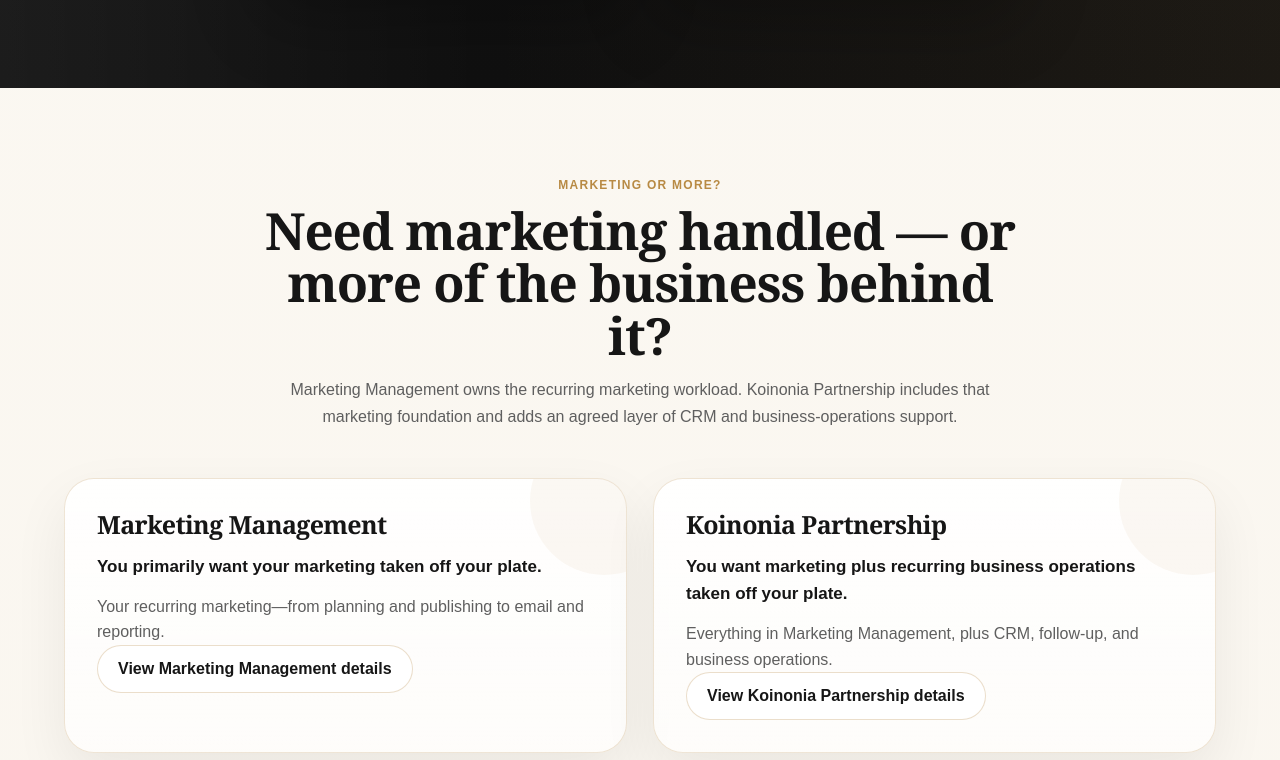
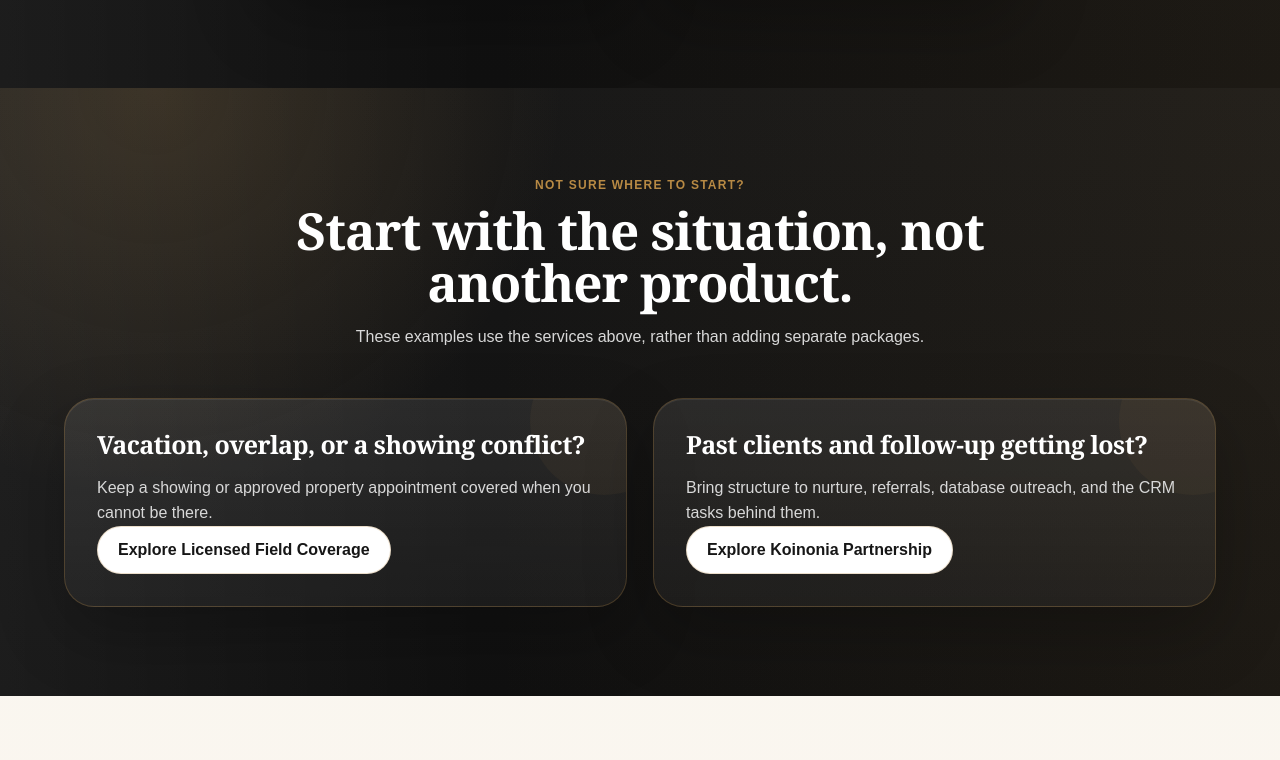
Before and after one commit to KoinoniaTransactions/Reynalds-OS, a Next.js app in the folder apps/web/: page /services in a window 1280 px wide. Shown: the part 4300-5060 px from the top of the page. Built offline with nearby package versions, Linux system fonts and the light colour scheme; no server answers.

Commit message:
refactor(koinonia): remove redundant marketing and partnership comparison cards

```diff
--- a/apps/web/components/site/PageAssemblies/KoinoniaServices.tsx
+++ b/apps/web/components/site/PageAssemblies/KoinoniaServices.tsx
@@ -102,30 +102,6 @@ export function KoinoniaServices() {
         </div>
       </section>
 
-      <section className="koinonia-section">
-        <div className="koinonia-container">
-          <div className="koinonia-section-header center">
-            <div className="koinonia-eyebrow">{servicesContent.comparison.eyebrow}</div>
-            <h2 className="koinonia-heading">{servicesContent.comparison.title}</h2>
-            <p className="koinonia-copy">{servicesContent.comparison.lead}</p>
-          </div>
-          <div className="koinonia-grid two">
-            {servicesContent.comparison.columns.map((column, index) => (
-              <div key={column.title} className="koinonia-card">
-                <h3>{column.title}</h3>
-                <p className={styles.bestFor}>{column.bestFor}</p>
-                <p className="koinonia-copy">{index === 0
-                  ? "Your recurring marketing—from planning and publishing to email and reporting."
-                  : "Everything in Marketing Management, plus CRM, follow-up, and business operations."}</p>
-                <a className="koinonia-button secondary" href={index === 0 ? "#marketing-management" : "#koinonia-partnership"}>
-                  View {column.title} details
-                </a>
-              </div>
-            ))}
-          </div>
-        </div>
-      </section>
-
       <section className="koinonia-section koinonia-band">
         <div className="koinonia-container">
           <div className="koinonia-section-header center">
```
